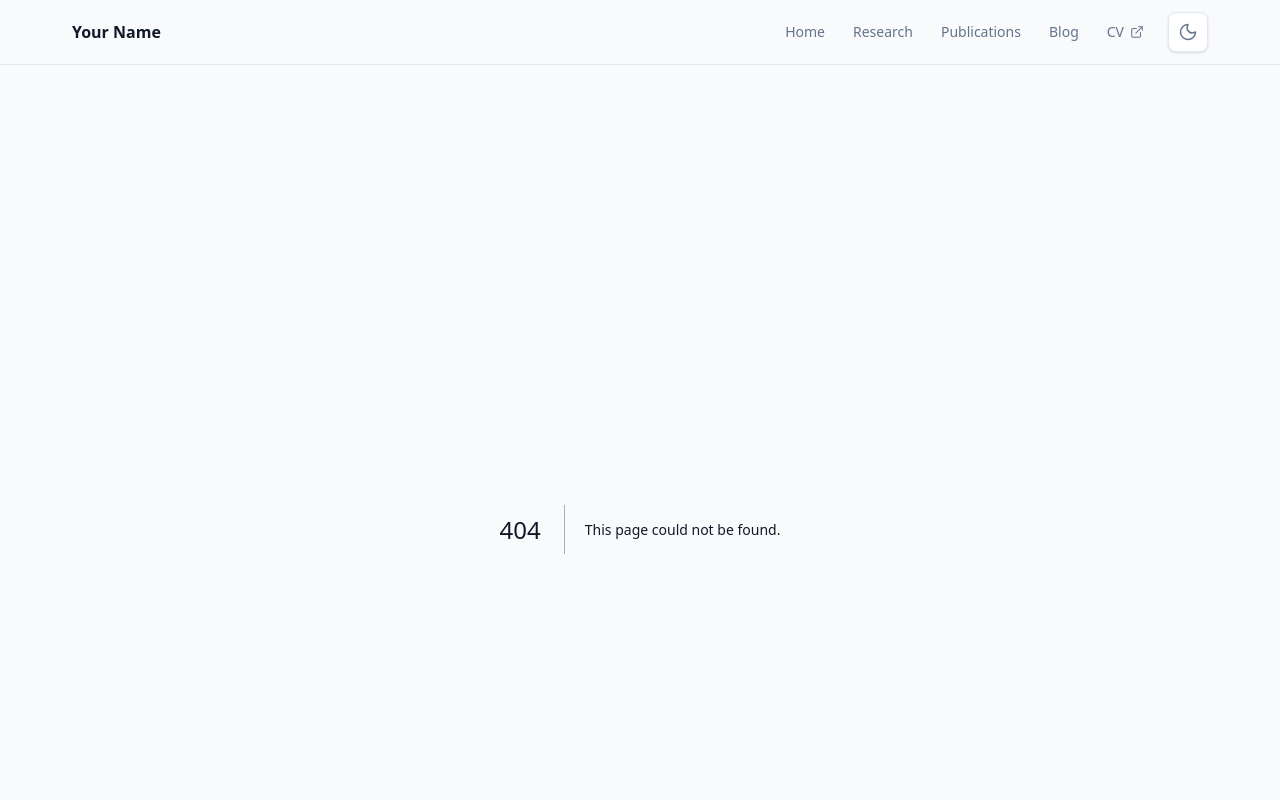
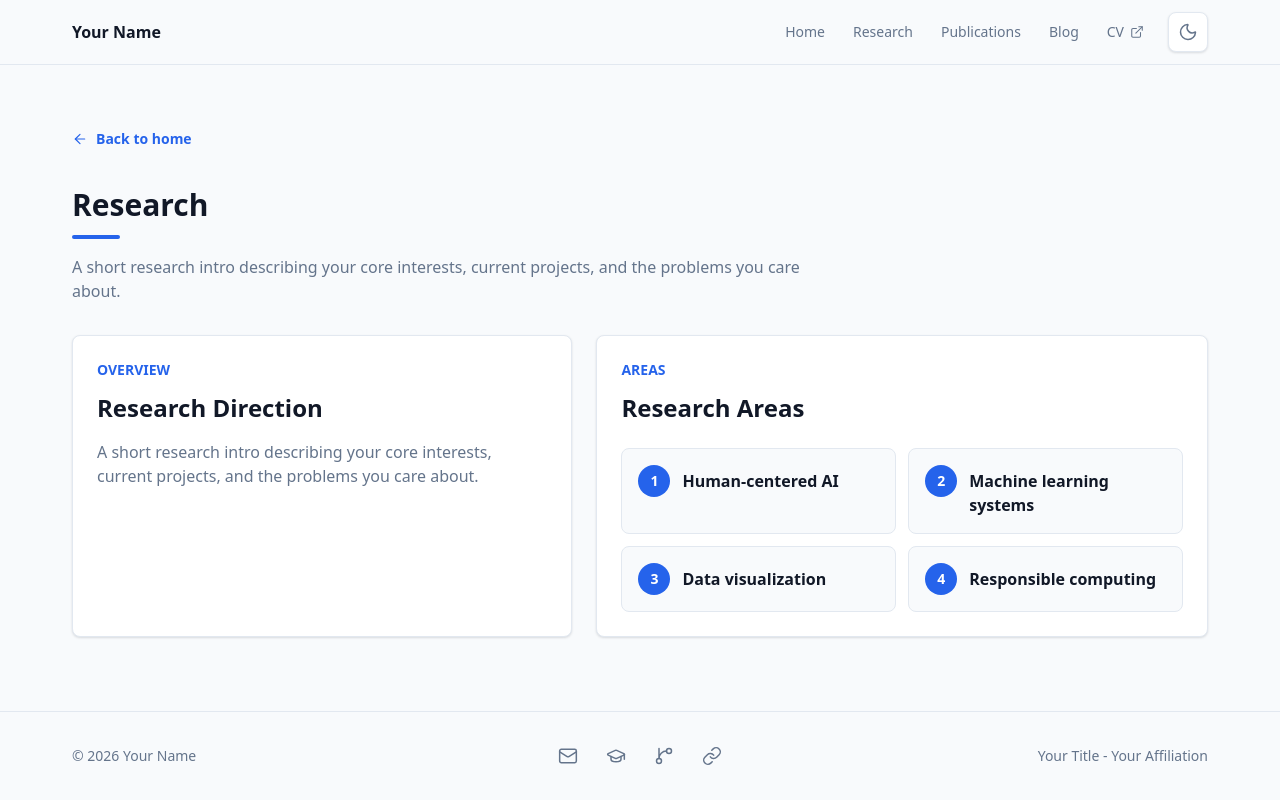
Before and after one commit to mtplayground/chen-hatti-f810-personal-site, a Next.js app: page /research in a window 1280 px wide. Before the commit this address had no page. Shown: the top 800 px of the page. Built offline with nearby package versions, Linux system fonts and the light colour scheme.

Commit message:
feat: Research overview page

```diff
--- /dev/null
+++ b/app/research/page.tsx
@@ -0,0 +1,56 @@
+import type { Metadata } from "next";
+import { ListPage } from "../../components/layout/list-page";
+import { Card } from "../../components/ui";
+import { siteContent } from "../../data/config";
+
+export const metadata: Metadata = {
+  title: "Research | chen-hatti-f810-personal-site",
+  description: "Research overview"
+};
+
+export default function ResearchPage() {
+  const { profile } = siteContent;
+
+  return (
+    <ListPage description={profile.researchIntro} title="Research">
+      <div className="grid gap-card lg:grid-cols-[minmax(0,0.9fr)_minmax(0,1.1fr)]">
+        <Card className="h-full">
+          <p className="text-sm font-semibold uppercase tracking-normal text-academic-accent dark:text-academic-dark-accent">
+            Overview
+          </p>
+          <h2 className="mt-3 text-2xl font-semibold text-academic-text dark:text-academic-dark-text">
+            Research Direction
+          </h2>
+          <p className="mt-4 text-base text-academic-muted dark:text-academic-dark-muted">
+            {profile.researchIntro}
+          </p>
+        </Card>
+
+        <Card className="h-full">
+          <p className="text-sm font-semibold uppercase tracking-normal text-academic-accent dark:text-academic-dark-accent">
+            Areas
+          </p>
+          <h2 className="mt-3 text-2xl font-semibold text-academic-text dark:text-academic-dark-text">
+            Research Areas
+          </h2>
+
+          <ol className="mt-card grid gap-3 sm:grid-cols-2">
+            {profile.researchInterests.map((interest, index) => (
+              <li
+                className="flex gap-3 rounded-card border border-academic-border bg-academic-bg-subtle p-4 dark:border-academic-dark-border dark:bg-academic-dark-surface-muted"
+                key={interest}
+              >
+                <span className="flex h-8 w-8 shrink-0 items-center justify-center rounded-full bg-academic-accent text-sm font-bold text-white dark:bg-academic-dark-accent dark:text-academic-dark-bg">
+                  {index + 1}
+                </span>
+                <span className="pt-1 text-base font-semibold text-academic-text dark:text-academic-dark-text">
+                  {interest}
+                </span>
+              </li>
+            ))}
+          </ol>
+        </Card>
+      </div>
+    </ListPage>
+  );
+}
```
